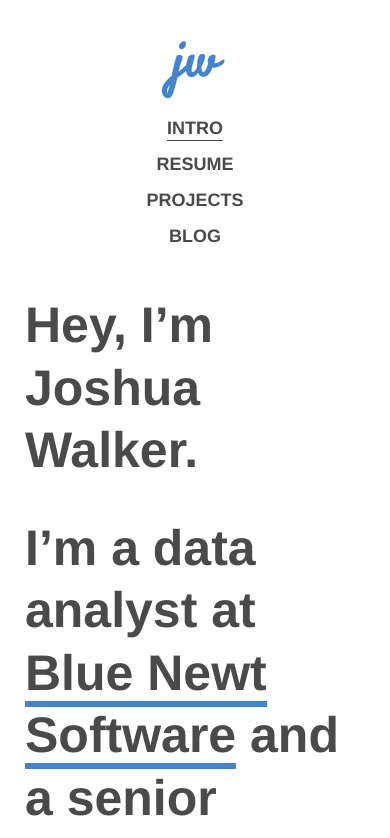
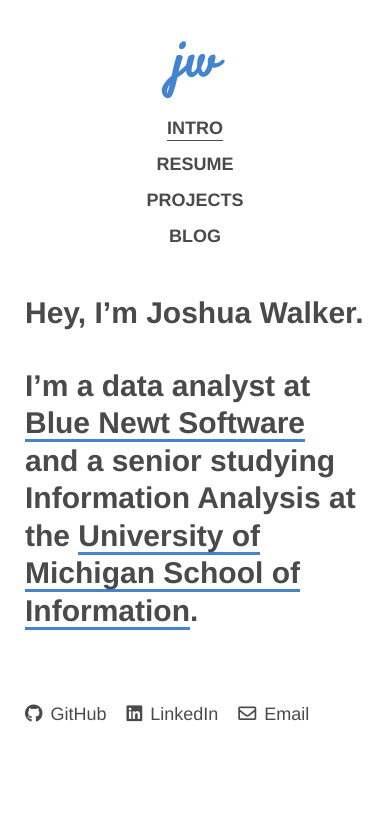
Before and after one commit to beeyii/joshwalk.github.io, a plain HTML site: page index.html in a window 390 px wide. Shown: the top 838 px of the page. Drawn offline with Linux system fonts and the light colour scheme.

Commit message:
continued testing responsiveness

```diff
--- a/styles/main.css
+++ b/styles/main.css
@@ -17,10 +17,9 @@
     font-weight: bold;
     max-width:1150px;
     margin: auto;
+    padding: 0 25px 100px 25px;
     background: white;
-    padding: 0 25px;
     color: #4a4a4a;
-    max-height: 100%;
 }
 
 /***** Header styling *****/
@@ -110,6 +109,13 @@
                 font-weight: 600;
             }
 
+            nav ul li {
+                display: block;
+                padding: 0.5em 0;
+                text-transform: uppercase;
+                font-weight: 600;
+            }
+
 }
 
 /***** Intro page styling *****/
@@ -122,7 +128,6 @@
 }
 
     section h1 {
-        font-size: 50px;
         margin-bottom:35px;
     }
 
@@ -139,8 +144,20 @@
             color: #f9cf00;
         }
 
+@media screen and (max-width: 812px) {
+    section.intro {
+        font-size: 30px;
+    }
+
+        section.intro a {
+            border-bottom: 3px solid #4484ce;
+        }
+
+}
+
+
 ul.profiles {
-    margin-top: 75px;
+    margin: 75px 0;
     list-style-type: none;
     font-size: 18px;
     font-weight: 400;
@@ -170,10 +187,6 @@
 
 }
 
-section.intro h1 {
-    font-size: 50px;
-    margin-bottom:35px;
-}
 
 /***** Blog styling *****/
 
```
